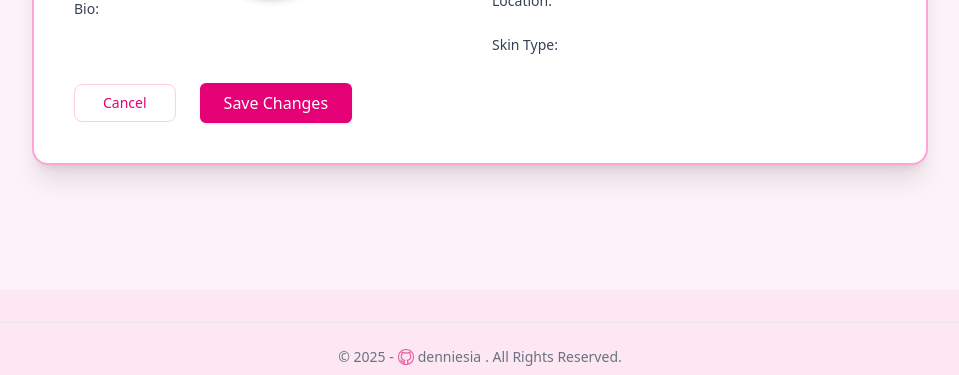
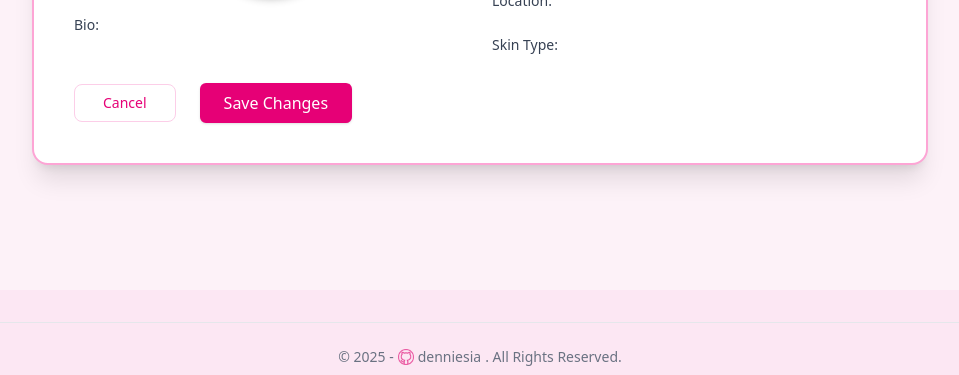
Before and after one commit to denniesia/beaunity, a Django app: template templates/accounts/profile-edit-page.html in a window 1280 px wide. Shown: the part 425-800 px from the top of the page, without its empty margins (160-1119 px from the left). Run offline with Django 5.2, Linux system fonts and the light colour scheme; the template is opened without the code that fills it, so the values that code supplies are empty; style sheets or scripts are compiled from the project's sources; some libraries are stand-ins or nearby versions.

Commit message:
fix: edit profile page

```diff
--- a/templates/accounts/profile-edit-page.html
+++ b/templates/accounts/profile-edit-page.html
@@ -25,7 +25,7 @@
                         {{ profile_form.profile_pic.errors }}
                     </div>
                 <div>
-                    <label class="block text-sm font-medium text-gray-700 mb-1">Bio:</label>
+                    <label class="block text-sm font-medium text-gray-700 mt-4">Bio:</label>
                     {{ profile_form.bio }}
                     {{ profile_form.bio.errors }}
                 </div>
```
